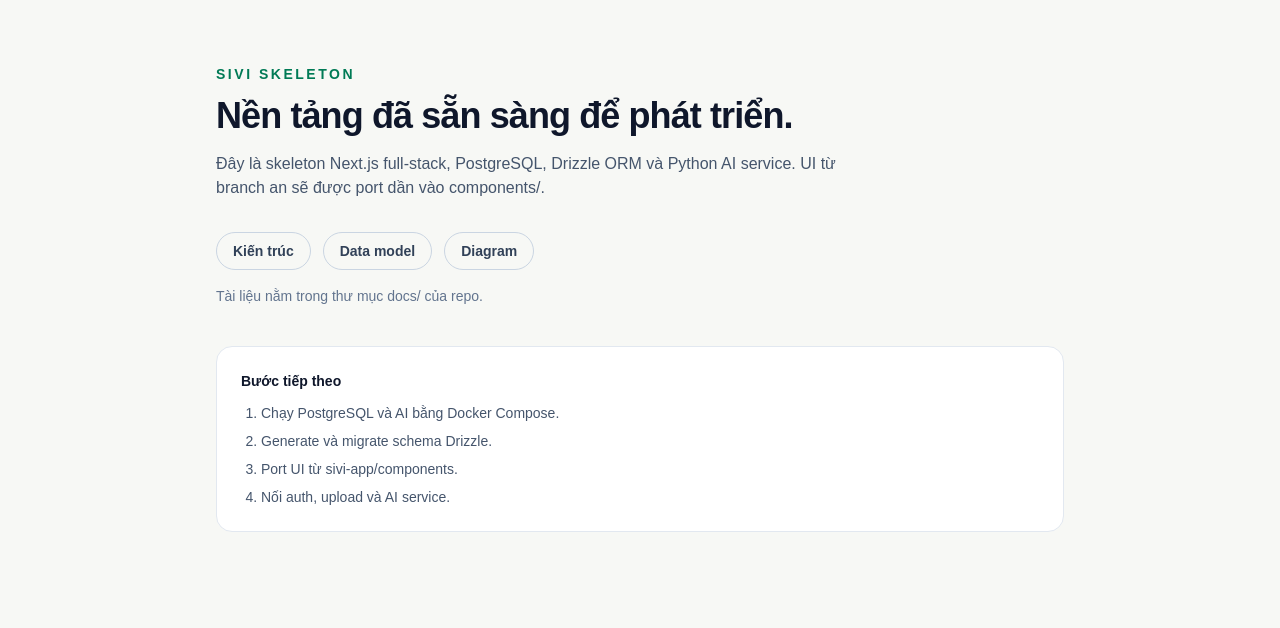
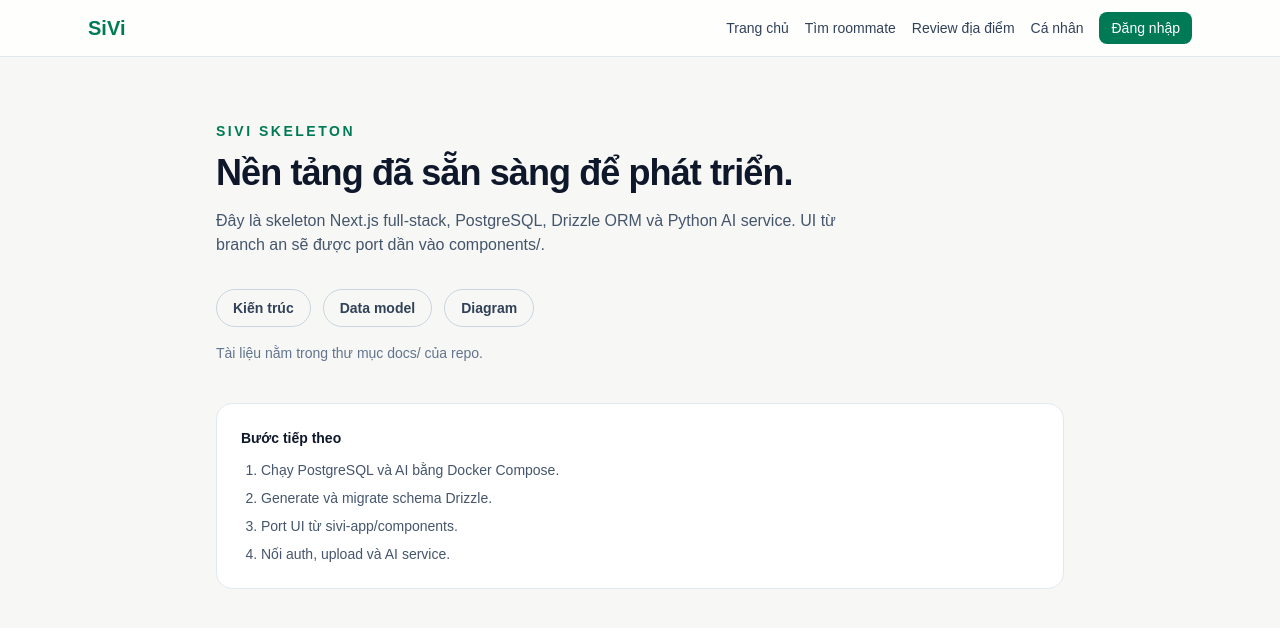
Before and after one commit to Smokiestfox/sivi-app, a Next.js app: page / in a window 1280 px wide. Shown: the top 628 px of the page. Built offline with nearby package versions, Linux system fonts and the light colour scheme.

Commit message:
feat: done Header.tsx and ShellLayout.tsx

```diff
--- a/app/layout.tsx
+++ b/app/layout.tsx
@@ -1,6 +1,7 @@
 import type { Metadata } from "next";
 import type { ReactNode } from "react";
 import "./globals.css";
+import ShellLayout from "@/components/layout/ShellLayout";
 
 export const metadata: Metadata = {
   title: "SiVi",
@@ -10,7 +11,9 @@ export const metadata: Metadata = {
 export default function RootLayout({ children }: { children: ReactNode }) {
   return (
     <html lang="vi">
-      <body>{children}</body>
+      <body>
+        <ShellLayout>{children}</ShellLayout>
+      </body>
     </html>
   );
 }
--- /dev/null
+++ b/components/layout/Header.tsx
@@ -0,0 +1,32 @@
+import Link from "next/link";
+
+export default function Header() {
+  return (
+    <header className="sticky top-0 z-50 border-b border-slate-200 bg-white/80 backdrop-blur-sm">
+      <div className="mx-auto max-w-6xl px-4 sm:px-6">
+        <div className="flex h-14 items-center justify-between">
+          <Link href="/" className="flex items-center gap-2">
+            <span className="text-xl font-bold text-emerald-700">SiVi</span>
+          </Link>
+          <nav className="flex items-center gap-4">
+            <Link href="/" className="text-sm font-medium text-slate-700 hover:text-emerald-700">
+              Trang chủ
+            </Link>
+            <Link href="/forum/roommate" className="text-sm font-medium text-slate-700 hover:text-emerald-700">
+              Tìm roommate
+            </Link>
+            <Link href="/forum/review" className="text-sm font-medium text-slate-700 hover:text-emerald-700">
+              Review địa điểm
+            </Link>
+            <Link href="/profile" className="text-sm font-medium text-slate-700 hover:text-emerald-700">
+              Cá nhân
+            </Link>
+            <Link href="/login" className="rounded-lg bg-emerald-700 px-3 py-1.5 text-sm font-medium text-white hover:bg-emerald-800">
+              Đăng nhập
+            </Link>
+          </nav>
+        </div>
+      </div>
+    </header>
+  );
+}
--- /dev/null
+++ b/components/layout/ShellLayout.tsx
@@ -0,0 +1,12 @@
+import type { ReactNode } from "react";
+import Link from "next/link";
+import Header from "./Header";
+
+export default function ShellLayout({ children }: { children: ReactNode }) {
+  return (
+    <div className="min-h-screen flex flex-col">
+      <Header />
+      <main className="flex-1">{children}</main>
+    </div>
+  );
+}
```
